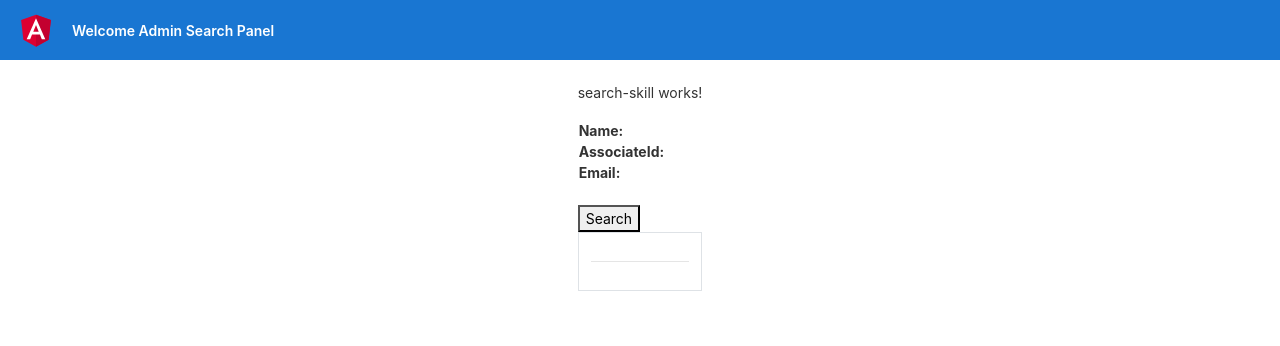
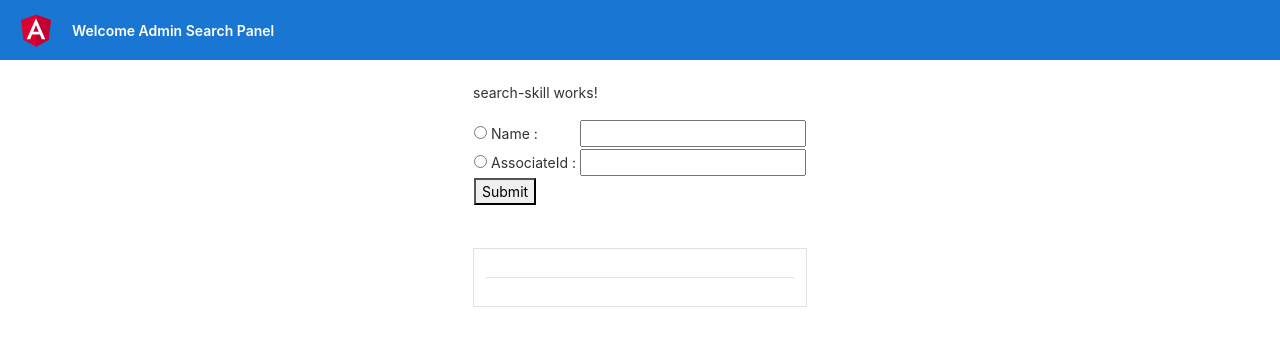
Before and after one commit to ChandrikaMullick76/FSE4_AdminSearchUI, an Angular app in the folder AdminSearchUI/: page / in a window 1280 px wide. Shown: the top 346 px of the page. Built offline with nearby package versions, Linux system fonts and the light colour scheme.

Commit message:
Updated Version2

```diff
--- a/AdminSearchUI/src/app/app.module.ts
+++ b/AdminSearchUI/src/app/app.module.ts
@@ -6,6 +6,7 @@ import { AppComponent } from './app.component';
 import { SearchSkillComponent } from './search-skill/search-skill.component';
 import { TestComponent } from './test/test.component';
 import { SearchAdminService } from './shared/search-admin.service';
+import { ReactiveFormsModule, FormsModule } from '@angular/forms';
 @NgModule({
   declarations: [
     AppComponent,
@@ -15,7 +16,9 @@ import { SearchAdminService } from './shared/search-admin.service';
   imports: [
     BrowserModule,
     AppRoutingModule,
-    HttpClientModule
+    HttpClientModule,
+    ReactiveFormsModule,
+    FormsModule
   ],
   providers: [SearchAdminService],
   bootstrap: [AppComponent]
--- a/AdminSearchUI/src/app/search-skill/search-skill.component.html
+++ b/AdminSearchUI/src/app/search-skill/search-skill.component.html
@@ -1,17 +1,39 @@
 <p>search-skill works!</p>
 <div >
-    <table>
-        <tr>
+    <form #userForm="ngForm" (ngSubmit)="onFormSubmit(userForm)">
+        <table>
+           <tr>
+             <td>
+                 <input type="radio" value="NAME" name="criteria" [ngModel]="txtCriteria" required #criteria="ngModel"> Name :
+             <td>
+             <td>
+                <input name="uname" [ngModel]="txtName" required #uname="ngModel">
+                 <!--<div *ngIf="uname.invalid && userForm.submitted && !isValidFormSubmitted" [ngClass] = "'error'">
+                    Name required.
+                 </div>-->
+             </td>
+           </tr>
+           <tr>
             <td>
-            <B>Name: </B><br/>
-            <B>AssociateId: </B><br/>
-            <B>Email: </B><br/>
+                <input type="radio" value="ASSOCIATEID" name="criteria" [ngModel]="txtCriteria" required #criteria="ngModel"> AssociateId :
+            <td>
+            <td>
+               <input name="uassociateid" [ngModel]="txtassociateid" required #uassociateid="ngModel">
+                <!--<div *ngIf="uname.invalid && userForm.submitted && !isValidFormSubmitted" [ngClass] = "'error'">
+                   Name required.
+                </div>-->
             </td>
-        </tr>
-</table>
+          </tr>
+           <tr>
+             <td colspan="2">
+                    <button>Submit</button>
+             </td>
+           </tr>
+        </table>
+      </form>
 <br/>
 </div>
-<button mat-flat-button color="primary"  (click)="SearchSkill()">Search</button>
+
 <br/>
 <div>
     <table class="table table-bordered" width="800">
--- a/AdminSearchUI/src/app/search-skill/search-skill.component.ts
+++ b/AdminSearchUI/src/app/search-skill/search-skill.component.ts
@@ -3,6 +3,8 @@ import { SearchAdmin } from '../shared/search-admin.model';
 import { Router } from "@angular/router";
 import { SearchAdminService } from '../shared/search-admin.service';
 import { HttpClient } from "@angular/common/http";
+import {FormsModule} from '@angular/forms';
+import { NgForm } from '@angular/forms';
 
 @Component({
   selector: 'app-search-skill',
@@ -11,14 +13,32 @@ import { HttpClient } from "@angular/common/http";
   ]
 })
 export class SearchSkillComponent implements OnInit {
+  isValidFormSubmitted = false;
   public userlist: SearchAdmin[];
   public testid:string="6";
+  txtName:string='';
+  txtCriteria:string='';
+  txtassociateid:string='';
 
-  constructor(public http: HttpClient,public service : SearchAdminService) {
+  constructor(public http: HttpClient,public service : SearchAdminService,public fb: FormsModule) {
     this.userlist = [];
+
   }
 
-
+  onFormSubmit(form: NgForm) {
+    /*this.isValidFormSubmitted = false;
+    if(form.invalid){
+     return;
+    } 	*/
+    this.isValidFormSubmitted = true;
+    this.txtName = form.controls['uname'].value;
+    this.txtCriteria = form.controls['criteria'].value;
+    this.txtassociateid=form.controls['uassociateid'].value;
+    console.log("name"+this.txtName);
+    console.log("criteria"+this.txtCriteria);
+    console.log("associateid"+this.txtassociateid);
+    this.searchSkill();
+ }
 
   ngOnInit(): void {
     /*this.service.GetSkillList().subscribe(data => this.userlist = data);
@@ -26,7 +46,7 @@ export class SearchSkillComponent implements OnInit {
     console.log(this.userlist);*/
   }
 
-  SearchSkill():void{
+  searchSkill():void{
     this.service.GetSkillList().subscribe(data => this.userlist = data);
     console.log("userlist");
     console.log(this.userlist);
```
